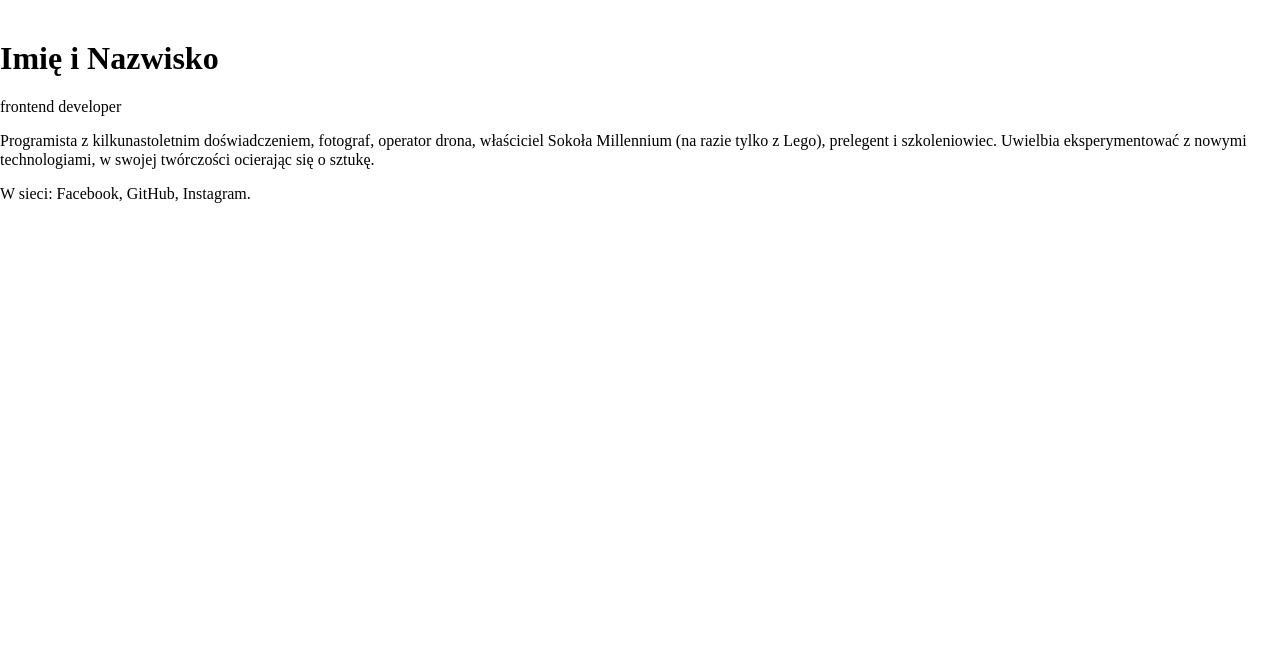
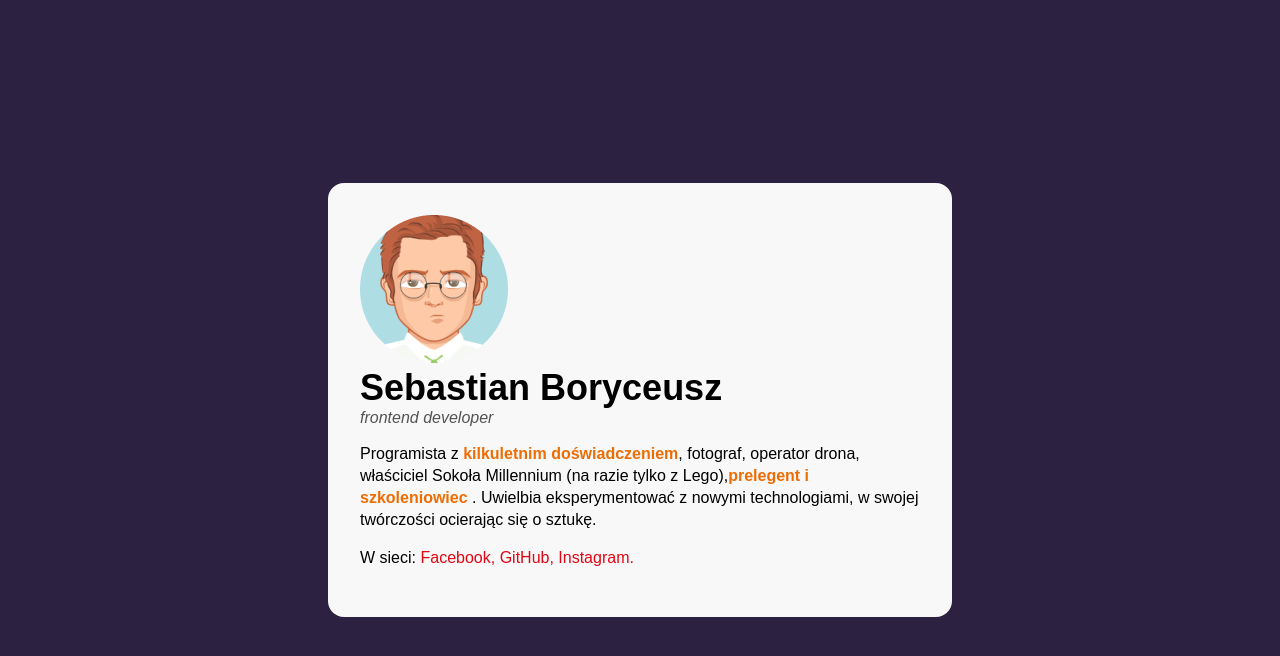
Before and after one commit to SebastianBoryceusz/business-card, a plain HTML site: page index.html in a window 1280 px wide. Drawn offline with Linux system fonts and the light colour scheme.

Commit message:
preliminary styling

```diff
--- a/index.html
+++ b/index.html
@@ -13,22 +13,19 @@
 </head>
 
 <body>
-    <main>
-        <article>
-            <img src="" alt="">
-            <header>
-                <h1>Imię i Nazwisko</h1>
-                <p>frontend developer</p>
+    <main class="main">
+        <article class="person">
+            <img class="person__picture" src="avatar.png" alt="zdjęcie">
+            <header class="person__info">
+                <h1 class="person__name">Sebastian Boryceusz</h1>
+                <p class="person__position"> frontend developer</p>
             </header>
-            <p>Programista z kilkunastoletnim doświadczeniem, fotograf, operator drona, właściciel Sokoła Millennium (na razie tylko z Lego), prelegent i szkoleniowiec. Uwielbia eksperymentować z nowymi technologiami, w
+            <p class="person__description">Programista z <strong class="person__description--decoration">kilkuletnim doświadczeniem</strong>, fotograf, operator drona, właściciel Sokoła Millennium (na razie tylko z Lego),<strong class="person__description--decoration" >prelegent i szkoleniowiec</strong> . Uwielbia eksperymentować z nowymi technologiami, w
                 swojej twórczości ocierając się o sztukę. </p>
-            <p>W sieci: Facebook, GitHub, Instagram.</p>
+            <p class="person__description">W sieci: <a class="social-link" href="https://www.facebook.com/sebastian.boryceusz.39">Facebook,</a> <a class="social-link" href="https://github.com/SebastianBoryceusz">GitHub,</a> <a class="social-link" href="">Instagram.</a> </p>
 
         </article>
-
-
-
-    </main>
+</main>
 
 
 </body>
--- a/style.css
+++ b/style.css
@@ -4,3 +4,48 @@ html {
 *, *:before, *:after {
     box-sizing: inherit;
 }
+body {
+    min-height: 100vh;
+    background-color: #2C2141;
+    display: flex;
+    align-items: center;
+    justify-content: center;
+    font-family: Arial, Helvetica, sans-serif;
+    }
+.main {
+    background-color:  #F8F8F8 ;
+    border-radius: 16px ;
+    width: 624px;
+    margin: 16px;
+    padding: 32px;
+ }
+ .person {
+
+ }
+ .person__info {
+
+     margin: 0;
+     font-weight: normal;
+
+ }
+ .person__name {
+     margin: 0;
+     font-size: 36px;
+
+ }
+ .person__position {
+     margin: 0%;
+     font-style: italic;
+     color: #545454;
+ }
+ .person__description {
+     line-height: 22px;
+     font-size: 16px;
+ }
+ .person__description--decoration {
+     color:#ED6D05;
+ }
+ .social-link {
+     text-decoration: none;
+     color: #E20613;
+ }
```
Also changed, not shown: avatar.png (added).
